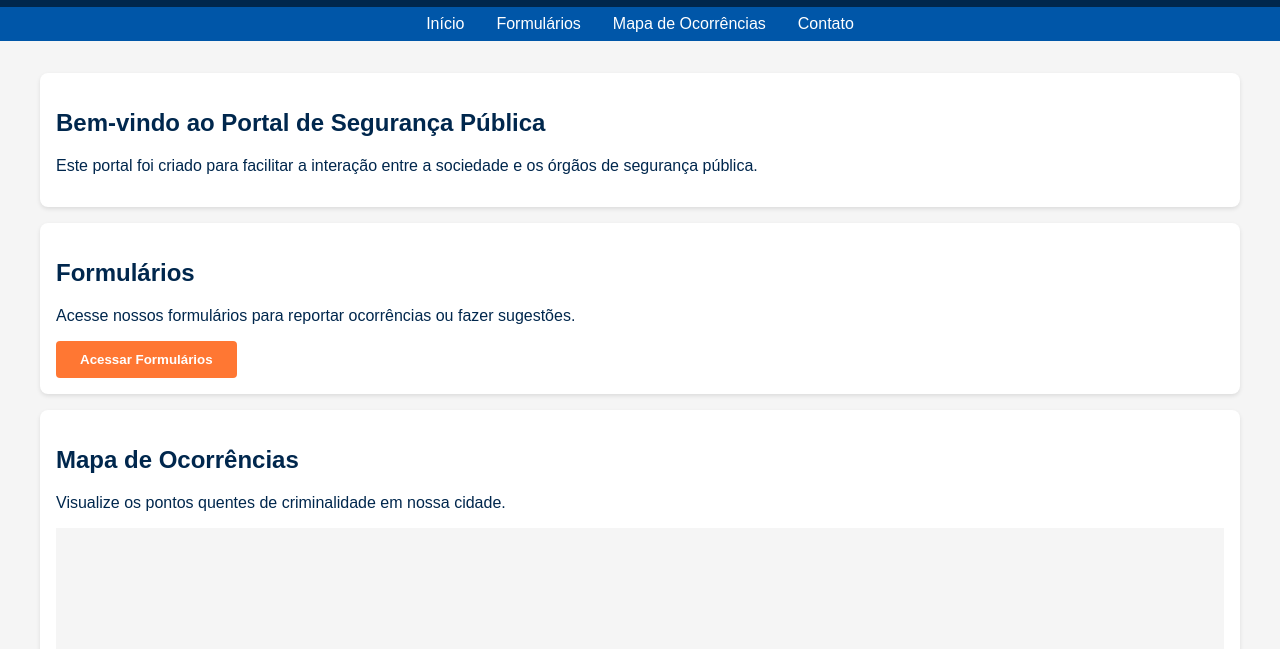
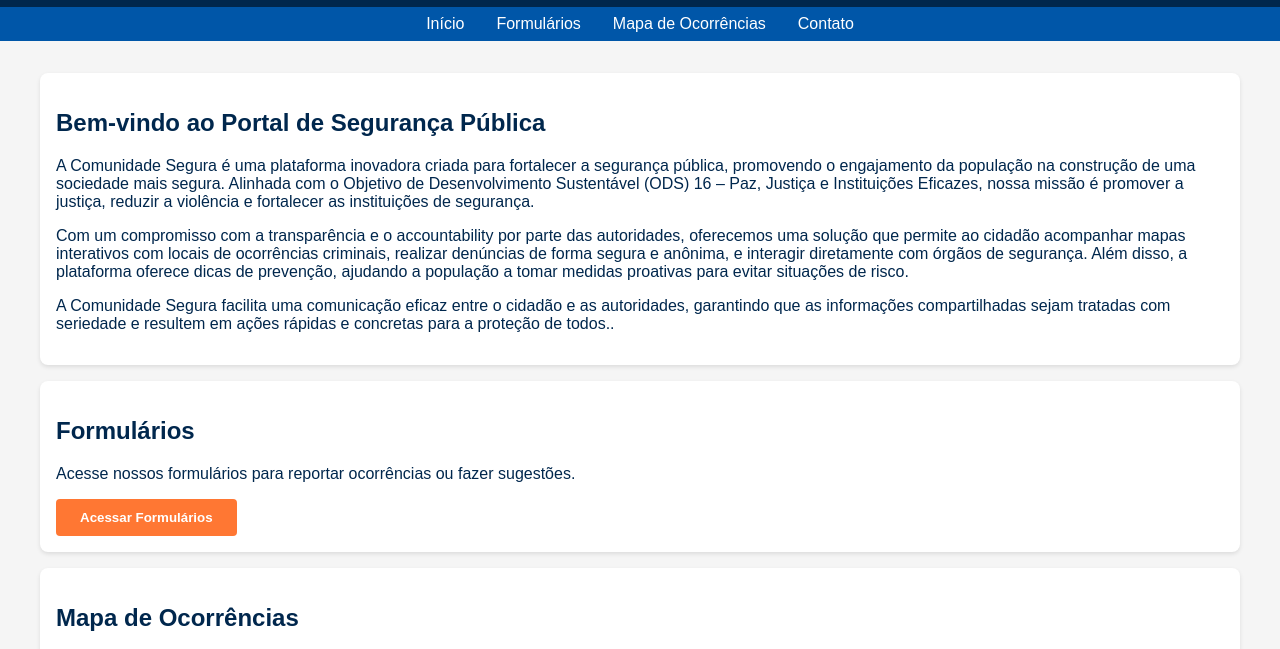
Before and after one commit to FabioNilo/hackaton, a plain HTML site: page conteudo.html in a window 1280 px wide. Shown: the part 112-761 px from the top of the page. Drawn offline with Linux system fonts and the light colour scheme.

Commit message:
colocando introdução

```diff
--- a/conteudo.html
+++ b/conteudo.html
@@ -25,7 +25,12 @@
     <main>
         <section id="inicio" class="card">
             <h2>Bem-vindo ao Portal de Segurança Pública</h2>
-            <p>Este portal foi criado para facilitar a interação entre a sociedade e os órgãos de segurança pública.</p>
+            <p>
+                A Comunidade Segura é uma plataforma inovadora criada para fortalecer a segurança pública, promovendo o engajamento da população na construção de uma sociedade mais segura. Alinhada com o Objetivo de Desenvolvimento Sustentável (ODS) 16 – Paz, Justiça e Instituições Eficazes, nossa missão é promover a justiça, reduzir a violência e fortalecer as instituições de segurança.</p>
+
+                <p>Com um compromisso com a transparência e o accountability por parte das autoridades, oferecemos uma solução que permite ao cidadão acompanhar mapas interativos com locais de ocorrências criminais, realizar denúncias de forma segura e anônima, e interagir diretamente com órgãos de segurança. Além disso, a plataforma oferece dicas de prevenção, ajudando a população a tomar medidas proativas para evitar situações de risco.</p>
+
+               <p> A Comunidade Segura facilita uma comunicação eficaz entre o cidadão e as autoridades, garantindo que as informações compartilhadas sejam tratadas com seriedade e resultem em ações rápidas e concretas para a proteção de todos..</p>
         </section>
 
         <section id="formularios" class="card">
--- a/styles.css
+++ b/styles.css
@@ -85,6 +85,7 @@ main {
     max-width: 400px;
     width: 100%;
     margin-bottom: 25px;
+
 }
 
 .login-card h2 {
```
